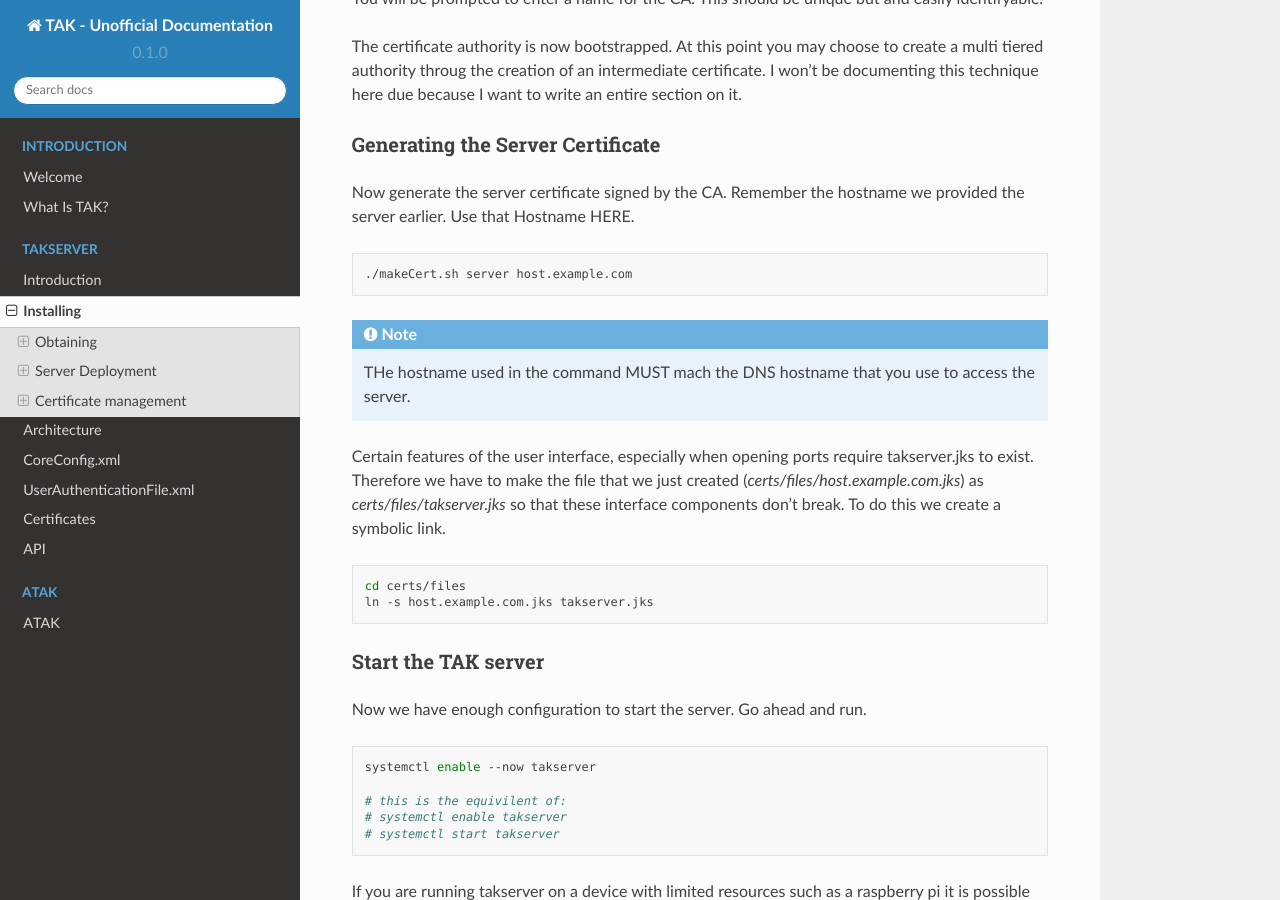
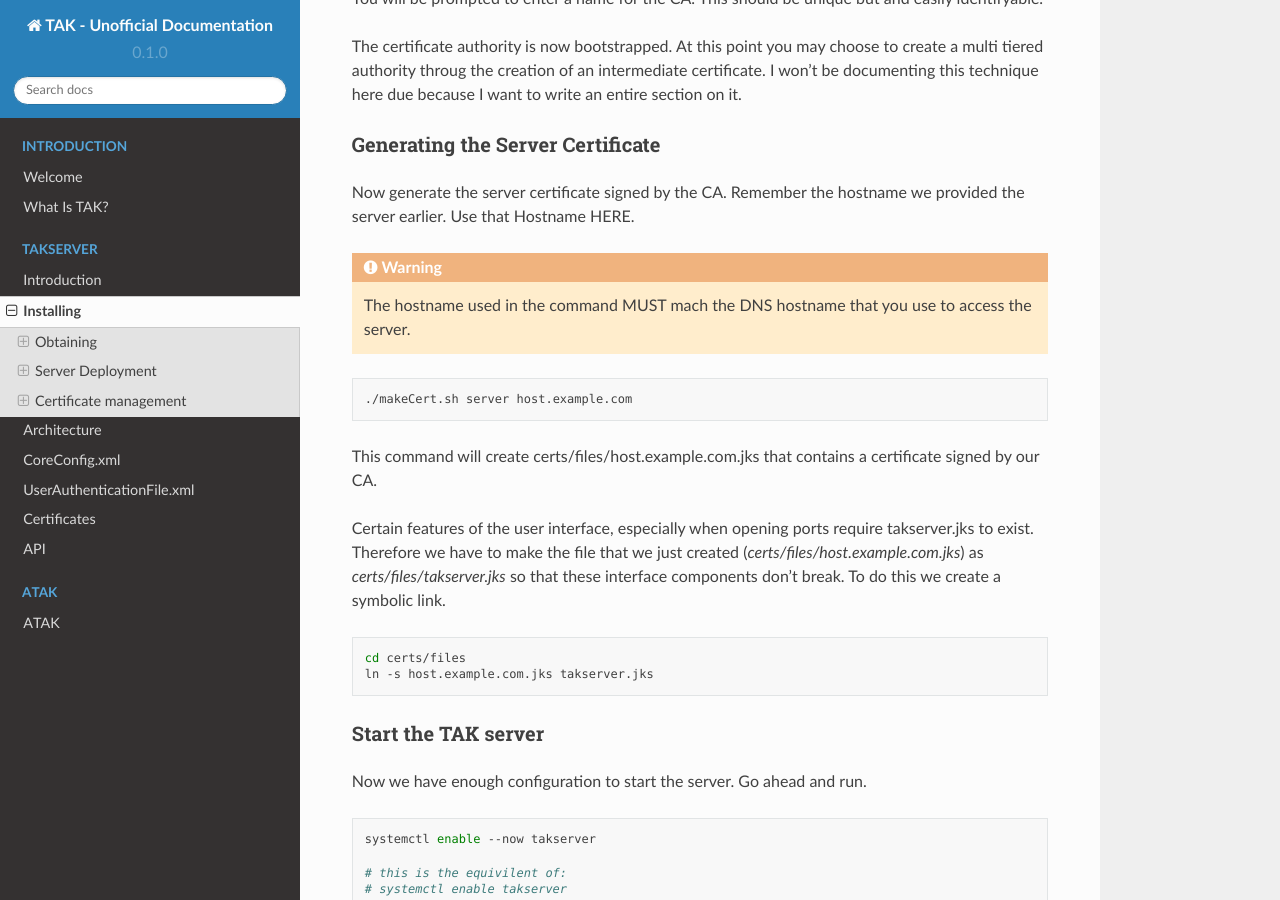
Before and after one commit to jimmypw/doc-tak, a Sphinx documentation site: the page built from docs/source/takserver/install.rst, in a window 1280 px wide and 900 px high, scrolled down 5797 px. Built offline with Sphinx 7.4.7 and the Read the Docs theme 2.0.0, drawn with Linux system fonts in a browser that asks for light colours.

Commit message:
doc: tuning the creation of the server certificate

```diff
--- a/docs/source/takserver/install.rst
+++ b/docs/source/takserver/install.rst
@@ -314,13 +314,16 @@
 Now generate the server certificate signed by the CA. Remember the hostname we
 provided the server earlier. Use that Hostname HERE.
 
+.. warning::
+  The hostname used in the command MUST mach the DNS hostname that you use to
+  access the server.
+
 .. code-block:: shell
 
   ./makeCert.sh server host.example.com
 
-.. note::
-  THe hostname used in the command MUST mach the DNS hostname that you use to
-  access the server.
+This command will create certs/files/host.example.com.jks that contains a
+certificate signed by our CA.
 
 Certain features of the user interface, especially when opening ports require
 takserver.jks to exist. Therefore we have to make the file that we just created
```
